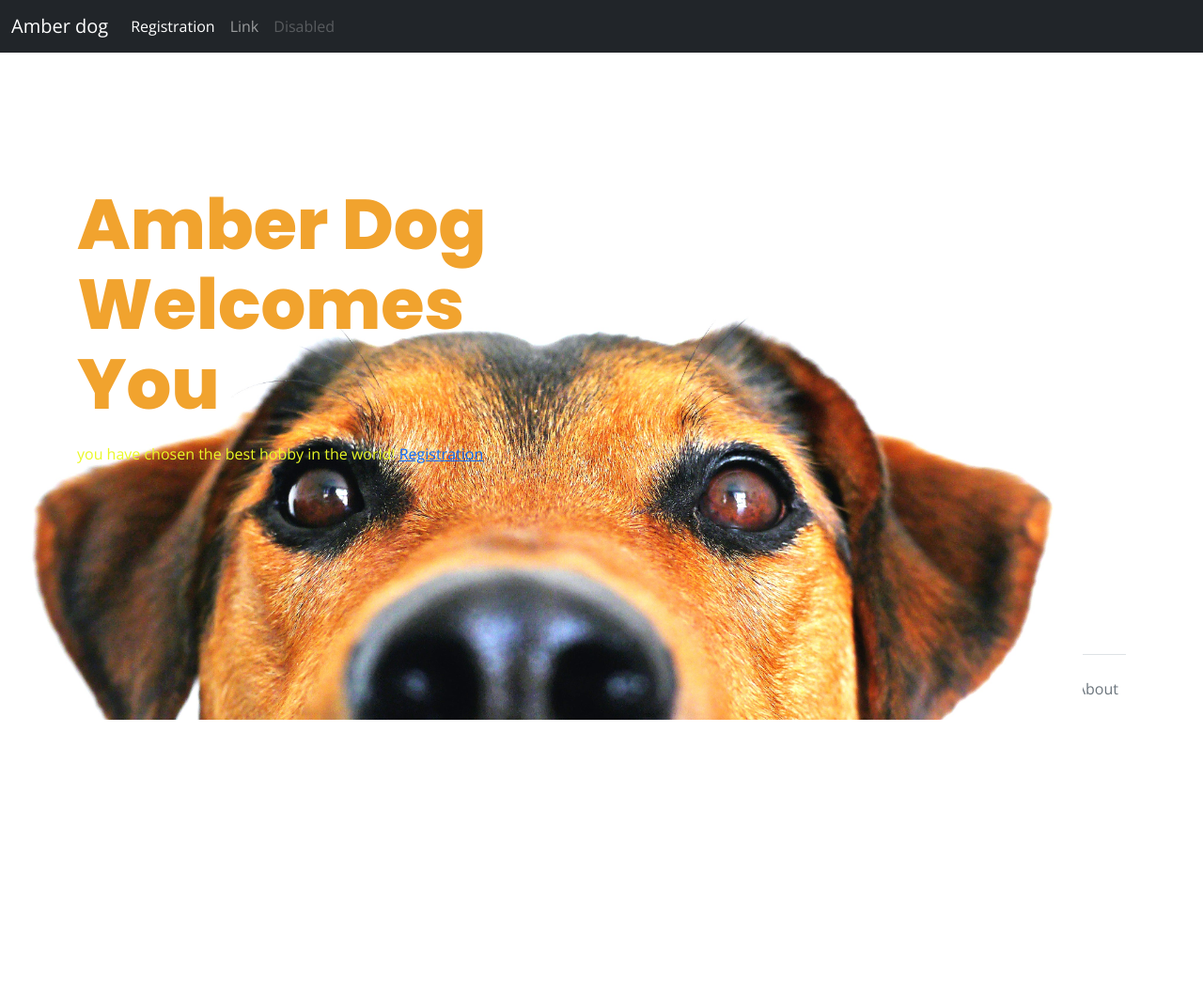
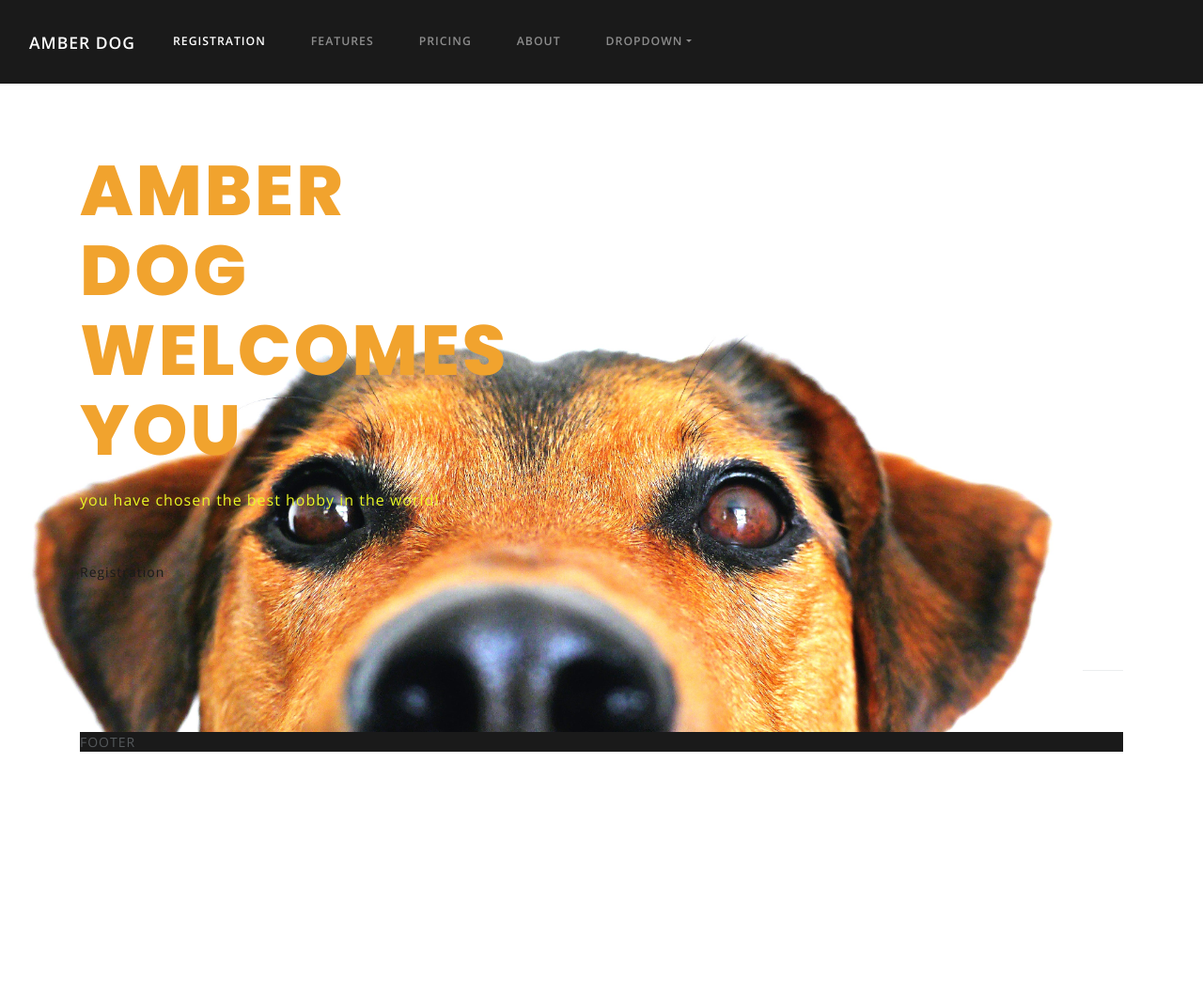
Before and after one commit to Lenainweb/superDogs, a Django app: page / in a window 1280 px wide. Shown: the top 1044 px of the page at 94% size. After the commit the page ends 800 px from the top, so only its background shows below. Run offline with Django 3.2, Linux system fonts and the light colour scheme; data comes from the database, SQL or seed files in the repository; some libraries are stand-ins or nearby versions.

Commit message:
modified layout

```diff
--- a/superdog/registration_of_dogs/templates/registration_of_dogs/layout.html
+++ b/superdog/registration_of_dogs/templates/registration_of_dogs/layout.html
@@ -9,9 +9,11 @@
     <meta name="viewport" content="width=device-width, initial-scale=1">
 
     <!-- Bootstrap CSS -->
-    <link href="https://cdn.jsdelivr.net/npm/bootstrap@5.1.1/dist/css/bootstrap.min.css" rel="stylesheet" integrity="sha384-F3w7mX95PdgyTmZZMECAngseQB83DfGTowi0iMjiWaeVhAn4FJkqJByhZMI3AhiU" crossorigin="anonymous">
-    <link rel="stylesheet" href="{% static 'css/base.css' %}">
-
+    <!-- documentation at http://getbootstrap.com/, alternative themes at https://www.bootstrapcdn.com/bootswatch/ -->
+    <link rel="stylesheet" href="https://cdn.jsdelivr.net/npm/bootswatch@4.5.2/dist/lux/bootstrap.min.css" integrity="sha384-9+PGKSqjRdkeAU7Eu4nkJU8RFaH8ace8HGXnkiKMP9I9Te0GJ4/km3L1Z8tXigpG" crossorigin="anonymous">
+    <!-- <link href="https://cdn.jsdelivr.net/npm/bootstrap@5.1.1/dist/css/bootstrap.min.css" rel="stylesheet" integrity="sha384-F3w7mX95PdgyTmZZMECAngseQB83DfGTowi0iMjiWaeVhAn4FJkqJByhZMI3AhiU" crossorigin="anonymous"> -->
+    <!-- <link rel="stylesheet" href="{% static 'css/base.css' %}"> -->
+    <!-- https://bootswatch.com/lux/#top -->
     {% if title %}
         <title>{{title}}</title>
         {% else %}
@@ -19,57 +21,74 @@
         {% endif %}
 
      <!-- Custom styles for this template -->
-  <link href="{% static 'css/navbar-top-fixed.css'%}" rel="stylesheet">
+  <!-- <link href="{% static 'css/navbar-top-fixed.css'%}" rel="stylesheet"> -->
 </head>
 <body>
 
-  <nav class="navbar navbar-expand-md navbar-dark fixed-top bg-dark">
+  <!--новое меню-->
+  <nav class="navbar navbar-expand-lg navbar-dark bg-primary">
     <div class="container-fluid">
       <a class="navbar-brand" href="{%url 'home'%}">Amber dog</a>
-    <button class="navbar-toggler" type="button" data-bs-toggle="collapse" data-bs-target="#navbarCollapse" aria-controls="navbarCollapse" aria-expanded="false" aria-label="Toggle navigation">
+      <button class="navbar-toggler" type="button" data-bs-toggle="collapse" data-bs-target="#navbarColor01" aria-controls="navbarColor01" aria-expanded="false" aria-label="Toggle navigation">
         <span class="navbar-toggler-icon"></span>
       </button>
-    <div class="collapse navbar-collapse" id="navbarCollapse">
-      <ul class="navbar-nav me-auto mb-2 mb-md-0">
+
+      <div class="collapse navbar-collapse" id="navbarColor01">
+        <ul class="navbar-nav me-auto">
           <li class="nav-item">
-          <a class="nav-link active" aria-current="page" href="{%url 'registration'%}">Registration</a>
+            <a class="nav-link active" href="{%url 'registration'%}">Registration
+              <!-- <span class="visually-hidden">(current)</span> -->
+            </a>
           </li>
           <li class="nav-item">
-          <a class="nav-link" href="#">Link</a>
+            <a class="nav-link" href="#">Features</a>
           </li>
           <li class="nav-item">
-          <a class="nav-link disabled">Disabled</a>
+            <a class="nav-link" href="#">Pricing</a>
+          </li>
+          <li class="nav-item">
+            <a class="nav-link" href="#">About</a>
+          </li>
+          <li class="nav-item dropdown">
+            <a class="nav-link dropdown-toggle" data-bs-toggle="dropdown" href="#" role="button" aria-haspopup="true" aria-expanded="false">Dropdown</a>
+            <div class="dropdown-menu">
+              <a class="dropdown-item" href="#">Action</a>
+              <a class="dropdown-item" href="#">Another action</a>
+              <a class="dropdown-item" href="#">Something else here</a>
+              <div class="dropdown-divider"></div>
+              <a class="dropdown-item" href="#">Separated link</a>
+            </div>
           </li>
         </ul>
-      <!-- форма поиска -->
-      <!-- <form class="d-flex">
-        <input class="form-control me-2" type="search" placeholder="Search" aria-label="Search">
-        <button class="btn btn-outline-success" type="submit">Search</button>
-      </form> -->
       </div>
     </div>
   </nav>
 
-        <!-- {% block menu %}
-        {% endblock %} -->
-
     {% block content %}
 		{% endblock %}
 
+    <!--проба нового футера-->
+    <footer class="footer fixed-bottom">
+      <div class="container">
+        <div class="bg-primary">
+          FOOTER
+        </div>
+      </div>
+    </footer>
     <!-- Дополнительный JavaScript; Bootstrap в связке с Popper -->
     <script src="https://cdn.jsdelivr.net/npm/bootstrap@5.1.1/dist/js/bootstrap.bundle.min.js" integrity="sha384-/bQdsTh/da6pkI1MST/rWKFNjaCP5gBSY4sEBT38Q/9RBh9AH40zEOg7Hlq2THRZ" crossorigin="anonymous"></script>
 
 
   </body>
   <!-- Custom styles for this template -->
-  <link href="{% static 'css/footers.css'%}" rel="stylesheet">
+  <!-- <link href="{% static 'css/footers.css'%}" rel="stylesheet"> -->
 
 
-  <svg xmlns="http://www.w3.org/2000/svg" style="display: none;">
-  <symbol id="bootstrap" viewBox="0 0 118 94">
+  <!-- <svg xmlns="http://www.w3.org/2000/svg" style="display: none;"> -->
+  <!-- <symbol id="bootstrap" viewBox="0 0 118 94">
       <path fill-rule="evenodd" clip-rule="evenodd" d="M24.509 0c-6.733 0-11.715 5.893-11.492 12.284.214 6.14-.064 14.092-2.066 20.577C8.943 39.365 5.547 43.485 0 44.014v5.972c5.547.529 8.943 4.649 10.951 11.153 2.002 6.485 2.28 14.437 2.066 20.577C12.794 88.106 17.776 94 24.51 94H93.5c6.733 0 11.714-5.893 11.491-12.284-.214-6.14.064-14.092 2.066-20.577 2.009-6.504 5.396-10.624 10.943-11.153v-5.972c-5.547-.529-8.934-4.649-10.943-11.153-2.002-6.484-2.28-14.437-2.066-20.577C105.214 5.894 100.233 0 93.5 0H24.508zM80 57.863C80 66.663 73.436 72 62.543 72H44a2 2 0 01-2-2V24a2 2 0 012-2h18.437c9.083 0 15.044 4.92 15.044 12.474 0 5.302-4.01 10.049-9.119 10.88v.277C75.317 46.394 80 51.21 80 57.863zM60.521 28.34H49.948v14.934h8.905c6.884 0 10.68-2.772 10.68-7.727 0-4.643-3.264-7.207-9.012-7.207zM49.948 49.2v16.458H60.91c7.167 0 10.964-2.876 10.964-8.281 0-5.406-3.903-8.178-11.425-8.178H49.948z"></path>
   </symbol>
-  </svg>
+  </svg> -->
 
   <div class="container">
     <footer class="d-flex flex-wrap justify-content-between align-items-center py-3 my-4 border-top">
```
Lines whose indentation alone changed are shown as unchanged.
